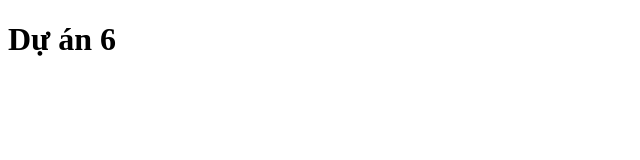
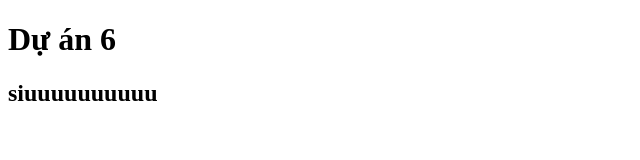
Before and after one commit to Tarento1233/du-an-6, a plain HTML site: page index.html in a window 1280 px wide. Shown: the whole page, without its empty margins (0-640 px from the left). Drawn offline with Linux system fonts and the light colour scheme.

Commit message:
1. sửa

```diff
--- a/index.html
+++ b/index.html
@@ -7,5 +7,6 @@
   </head>
   <body>
     <h1>Dự án 6</h1>
+    <h2>siuuuuuuuuuu</h2>
   </body>
 </html>
```
